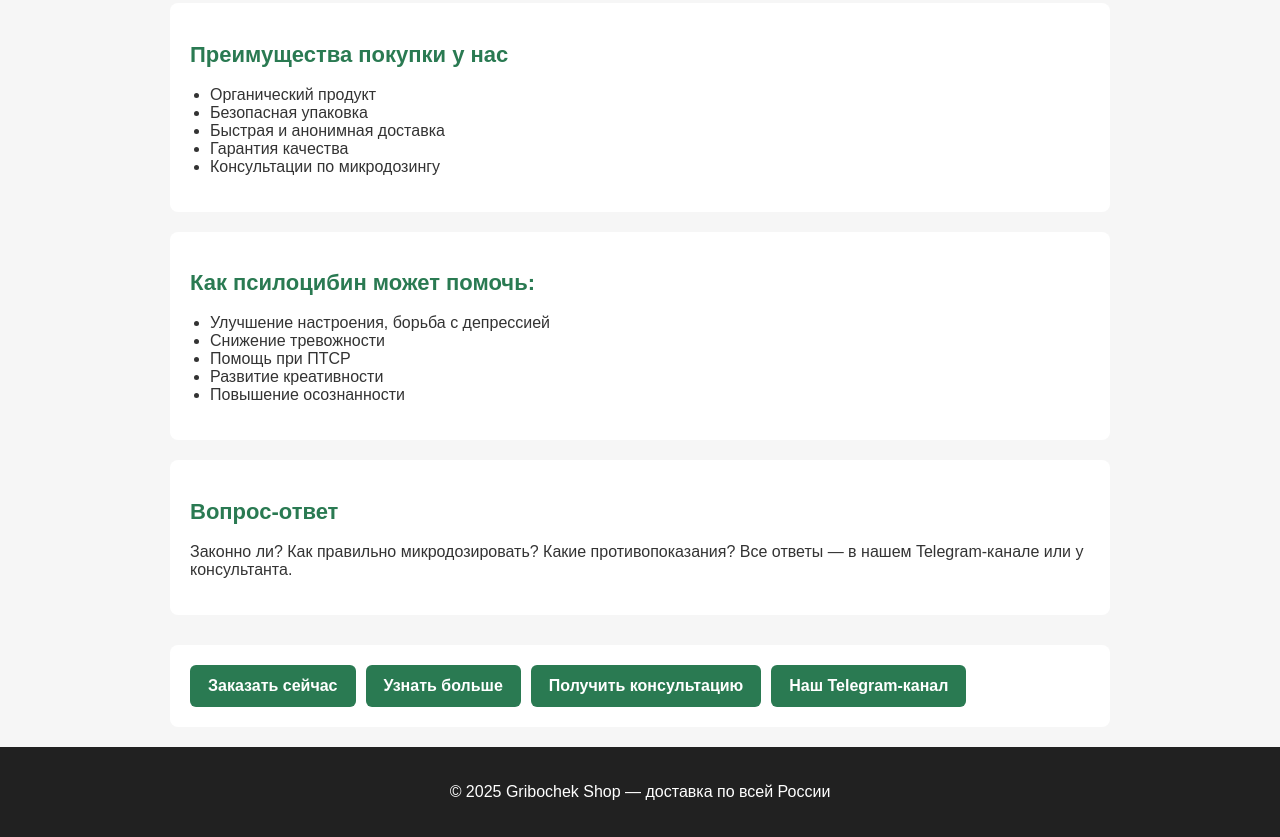
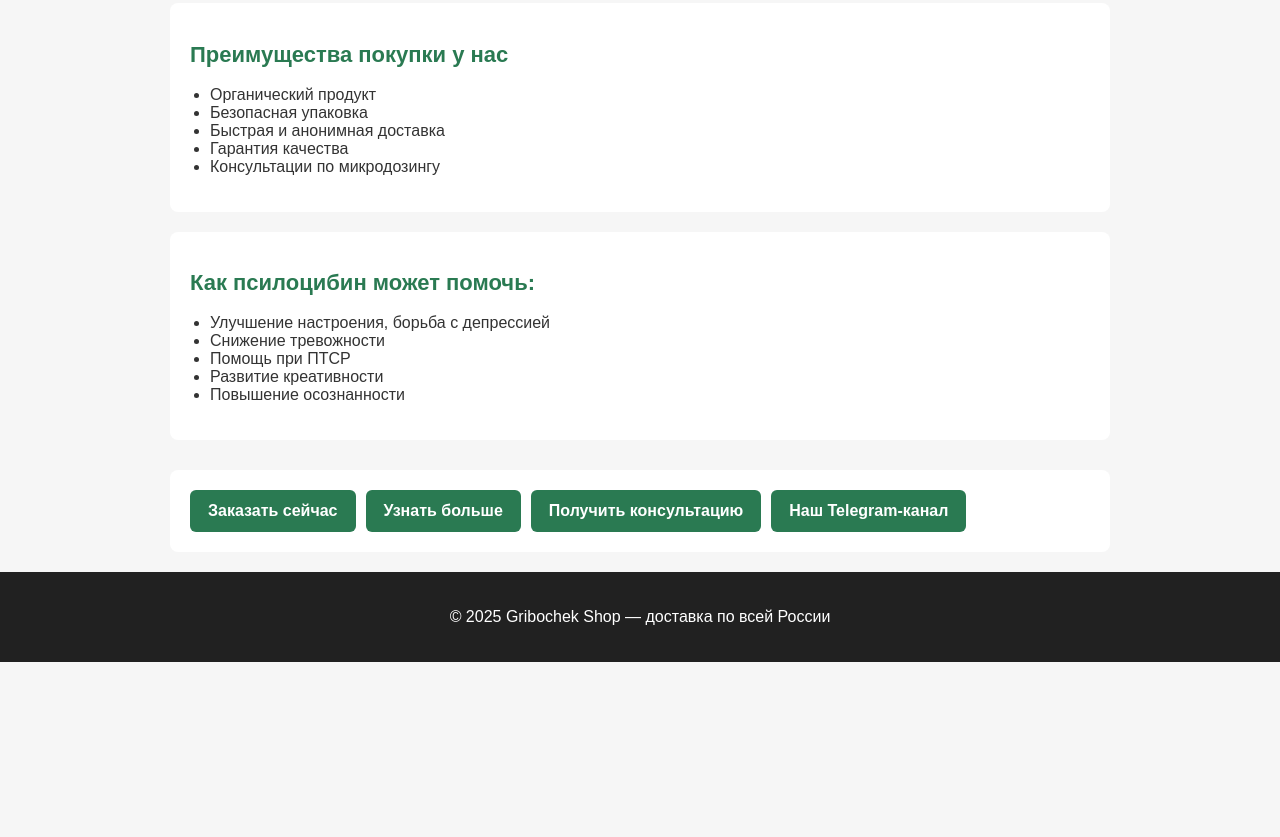
Before and after one commit to gribochek8888/Gribochek-shop-, a plain HTML site: page index.html in a window 1280 px wide. Shown: the part 924-1761 px from the top of the page. After the commit the page ends 1586 px from the top, so only its background shows below. Drawn offline with Linux system fonts and the light colour scheme.

Commit message:
index.html

```diff
--- a/index.html
+++ b/index.html
@@ -121,9 +121,6 @@
       <li>Развитие креативности</li>
       <li>Повышение осознанности</li>
     </ul>
-  </section>  <section>
-    <h2>Вопрос-ответ</h2>
-    <p>Законно ли? Как правильно микродозировать? Какие противопоказания? Все ответы — в нашем Telegram-канале или у консультанта.</p>
   </section>  <section class="cta">
     <a href="https://t.me/magic_sheff" target="_blank">Заказать сейчас</a>
     <a href="https://t.me/magic_sheff" target="_blank">Узнать больше</a>
```
